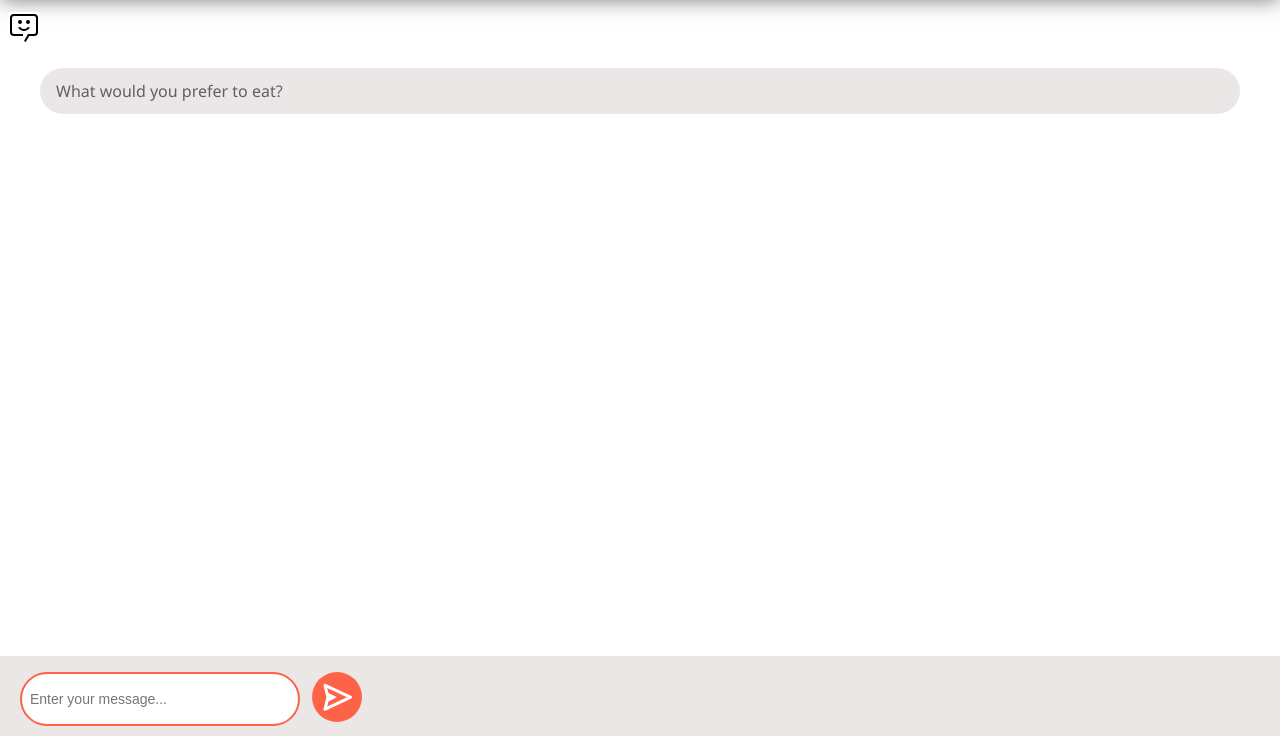
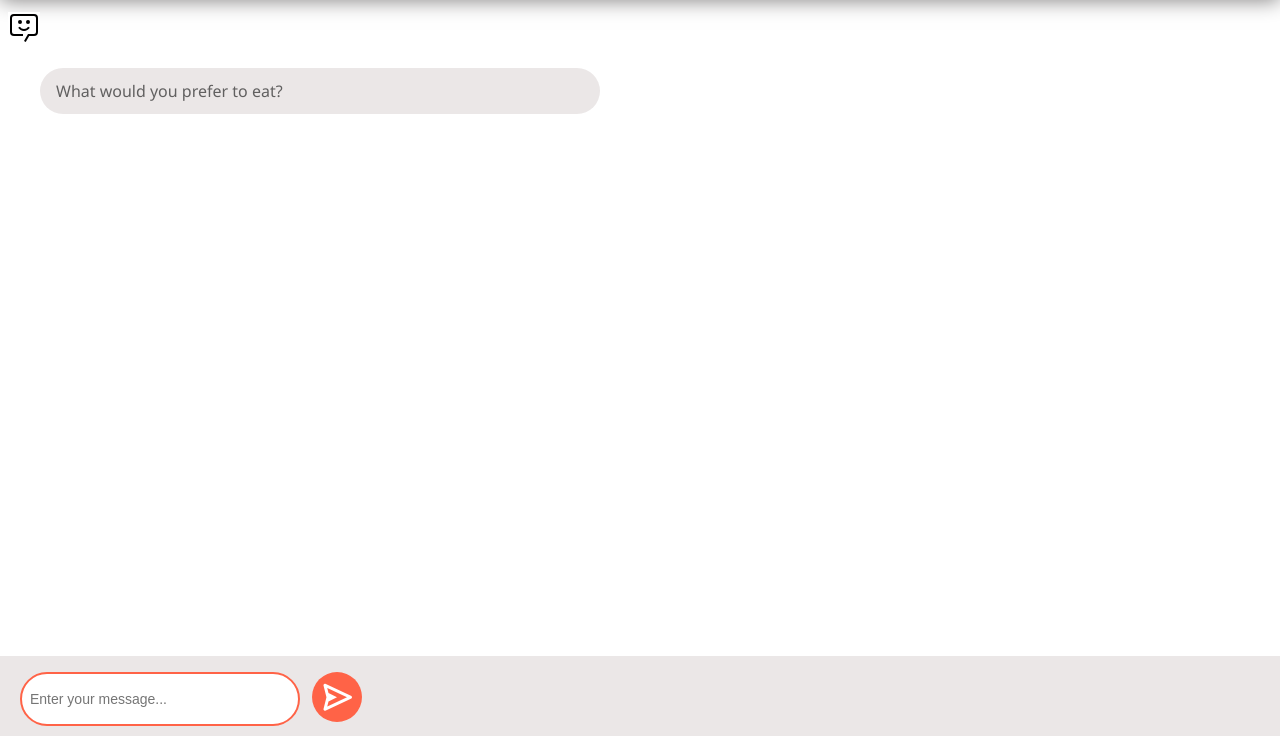
Before and after one commit to 4darsh-Dev/recipe-Chatbot-web, a Django app: page /recipe/ in a window 1280 px wide. Shown: the part 64-800 px from the top of the page. Run offline with Django 3.2, Linux system fonts and the light colour scheme.

Commit message:
basic upd

```diff
--- a/static/css/recipe.css
+++ b/static/css/recipe.css
@@ -24,7 +24,7 @@ body{
 }
 
 .chat-box{
-   width: calc(100% - 80px);
+   width: calc(50% - 80px);
    height: 600px;
    padding:  0 40px;
    /* background-color: red; */
```
